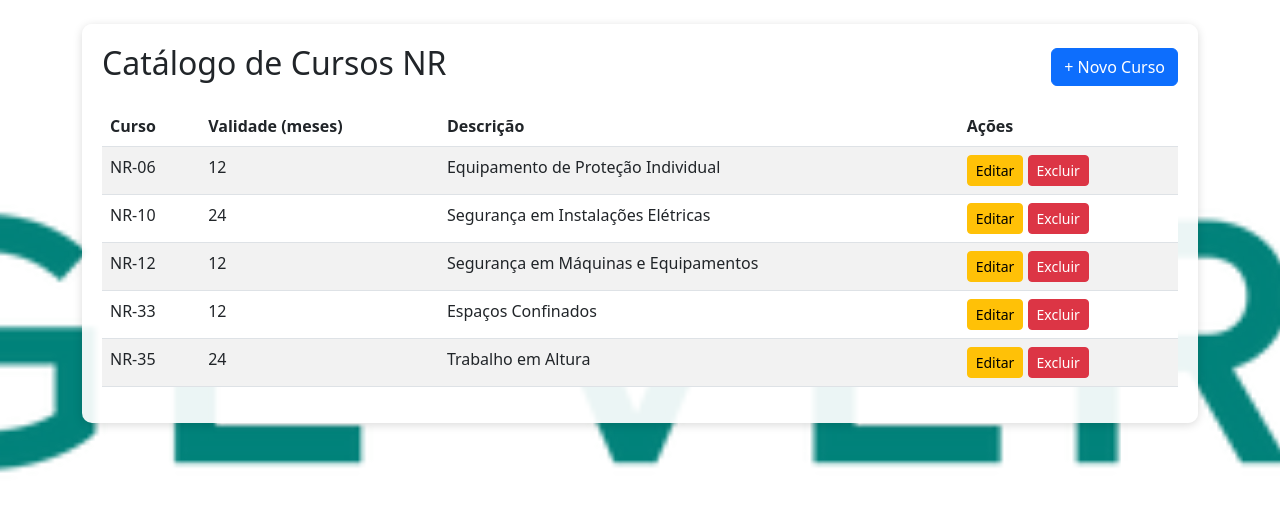
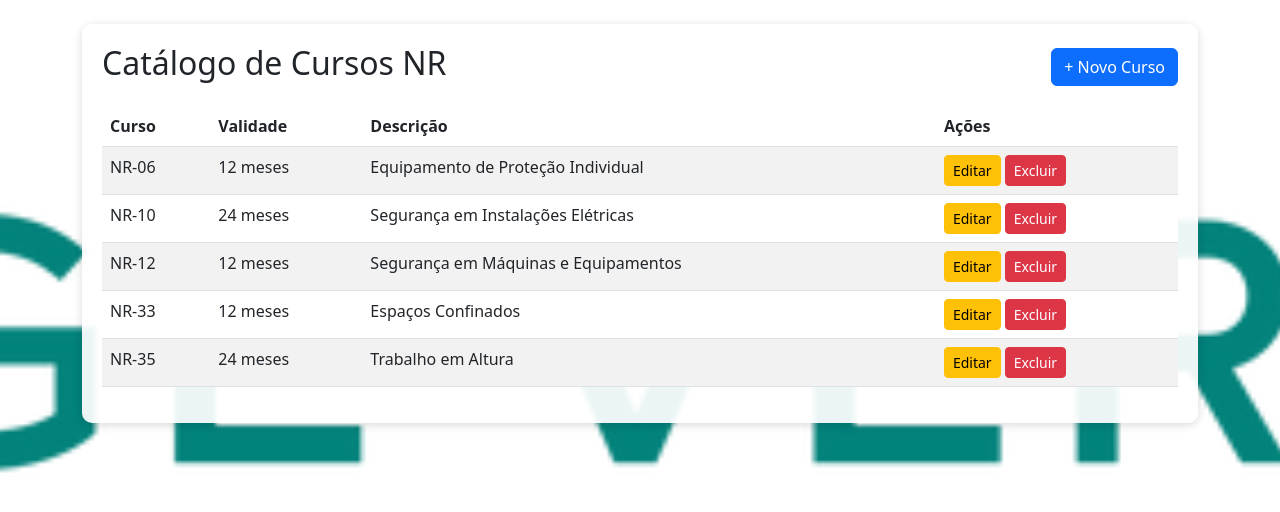
Before and after one commit to welingtonmoraes-design/sistema-nr-qrcode, a Flask app: page /catalogo-nr/ in a window 1280 px wide. Shown: the part 58-570 px from the top of the page. Run offline with Flask 3, Linux system fonts and the light colour scheme; a user stored in the database is signed in; data comes from the database, SQL or seed files in the repository; some libraries are stand-ins or nearby versions.

Commit message:
Update listar.html

```diff
--- a/templates/catalogo_nr/listar.html
+++ b/templates/catalogo_nr/listar.html
@@ -9,7 +9,7 @@
     <thead>
         <tr>
             <th>Curso</th>
-            <th>Validade (meses)</th>
+            <th>Validade</th>
             <th>Descrição</th>
             <th>Ações</th>
         </tr>
@@ -18,7 +18,13 @@
     {% for c in cursos %}
         <tr>
             <td>{{ c.nome_curso }}</td>
-            <td>{{ c.validade_meses }}</td>
+            <td>
+                {% if c.validade_meses is none %}
+                    <span class="badge bg-info text-dark">Sem validade</span>
+                {% else %}
+                    {{ c.validade_meses }} meses
+                {% endif %}
+            </td>
             <td>{{ c.descricao }}</td>
             <td>
                 <a href="{{ url_for('catalogo_nr.editar', id=c.id) }}" class="btn btn-sm btn-warning">Editar</a>
```
